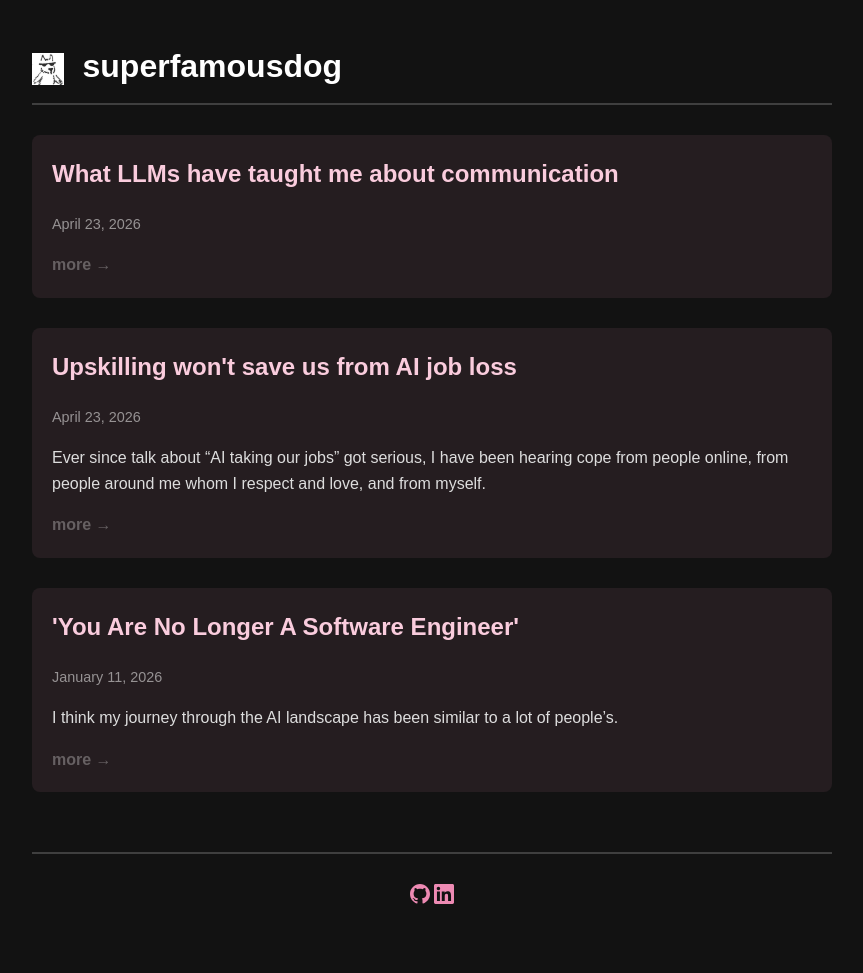
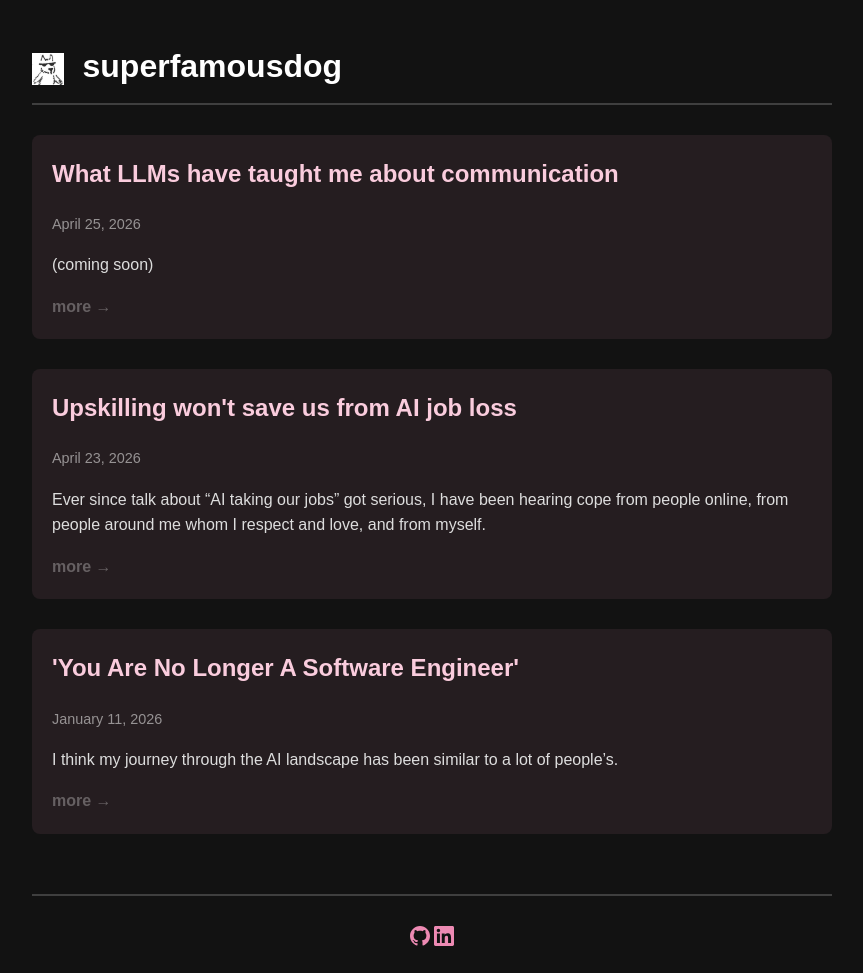
Before and after one commit to superfamousdog/superfamousdog.github.io, a Jekyll site: the page built from index.html, in a window 1280 px wide. Shown: the whole page, without its empty margins (208-1071 px from the left). Built offline with Jekyll 4.4.1, drawn with Linux system fonts in a browser that asks for light colours; before the commit the page ends 932 px from its top, so only the background shows below that.

Commit message:
Update 2026-04-25-what-llms-taught-me.md

```diff
--- a/_posts/2026-04-25-what-llms-taught-me.md
+++ b/_posts/2026-04-25-what-llms-taught-me.md
@@ -1,7 +1,7 @@
 ---
 layout: post
 title: "What LLMs have taught me about communication"
-date: 2026-04-23
+date: 2026-04-25
 ---
 
-<coming soon>
+(coming soon)
```
